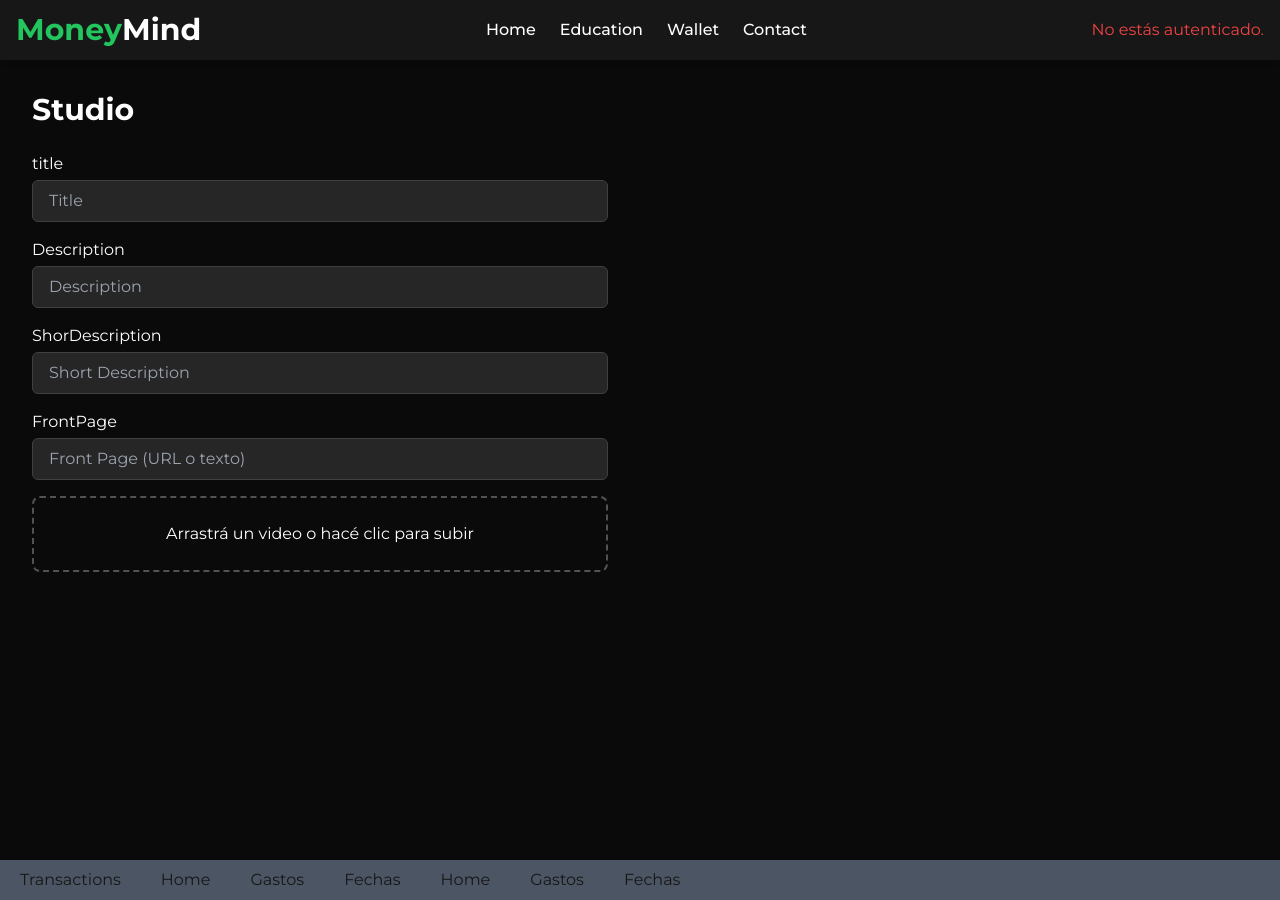
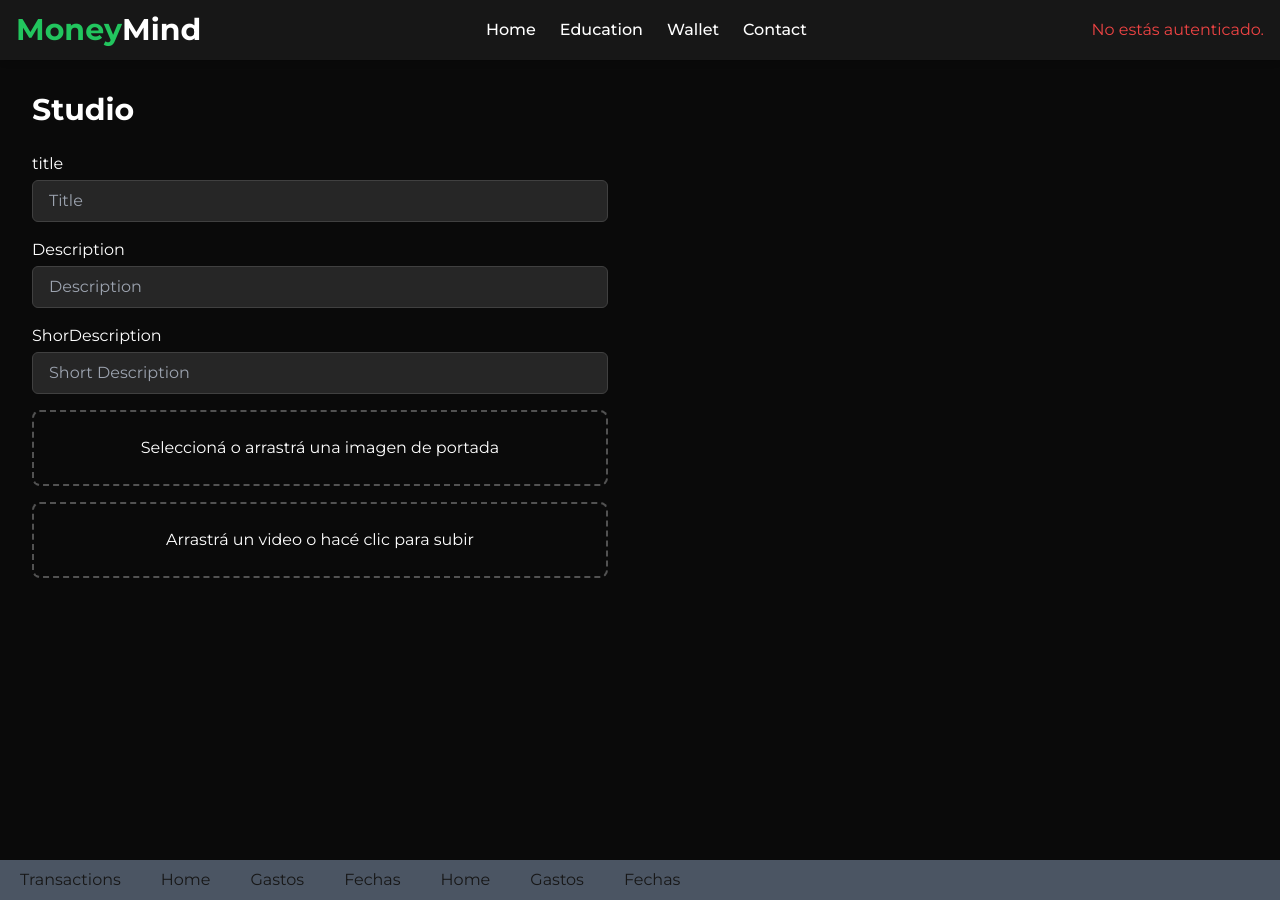
Before and after one commit to Lau-szutner/Money-Mind, a Next.js app in the folder frontend/: page /creators/studio in a window 1280 px wide. Built offline with nearby package versions, Linux system fonts and the light colour scheme.

Commit message:
agrego frontpage

```diff
--- a/frontend/src/app/creators/studio/page.tsx
+++ b/frontend/src/app/creators/studio/page.tsx
@@ -10,7 +10,6 @@ export default function Studio() {
           { name: 'title', placeholder: 'Title' },
           { name: 'Description', placeholder: 'Description' },
           { name: 'ShorDescription', placeholder: 'Short Description' },
-          { name: 'FrontPage', placeholder: 'Front Page (URL o texto)' },
         ].map((field) => (
           <label key={field.name} className="flex flex-col gap-1">
             {field.name}
@@ -23,6 +22,22 @@ export default function Studio() {
           </label>
         ))}
 
+        {/* Portada (FrontPage) */}
+        <label
+          htmlFor="frontPageInput"
+          className="border-2 border-dashed border-neutral-600 p-6 rounded-lg text-center cursor-pointer hover:bg-neutral-800 transition-colors"
+        >
+          Seleccioná o arrastrá una imagen de portada
+          <input
+            id="frontPageInput"
+            name="FrontPage"
+            type="file"
+            accept="image/*"
+            hidden
+          />
+        </label>
+
+        {/* Video */}
         <label
           htmlFor="videoInput"
           className="border-2 border-dashed border-neutral-600 p-6 rounded-lg text-center cursor-pointer hover:bg-neutral-800 transition-colors"
```
